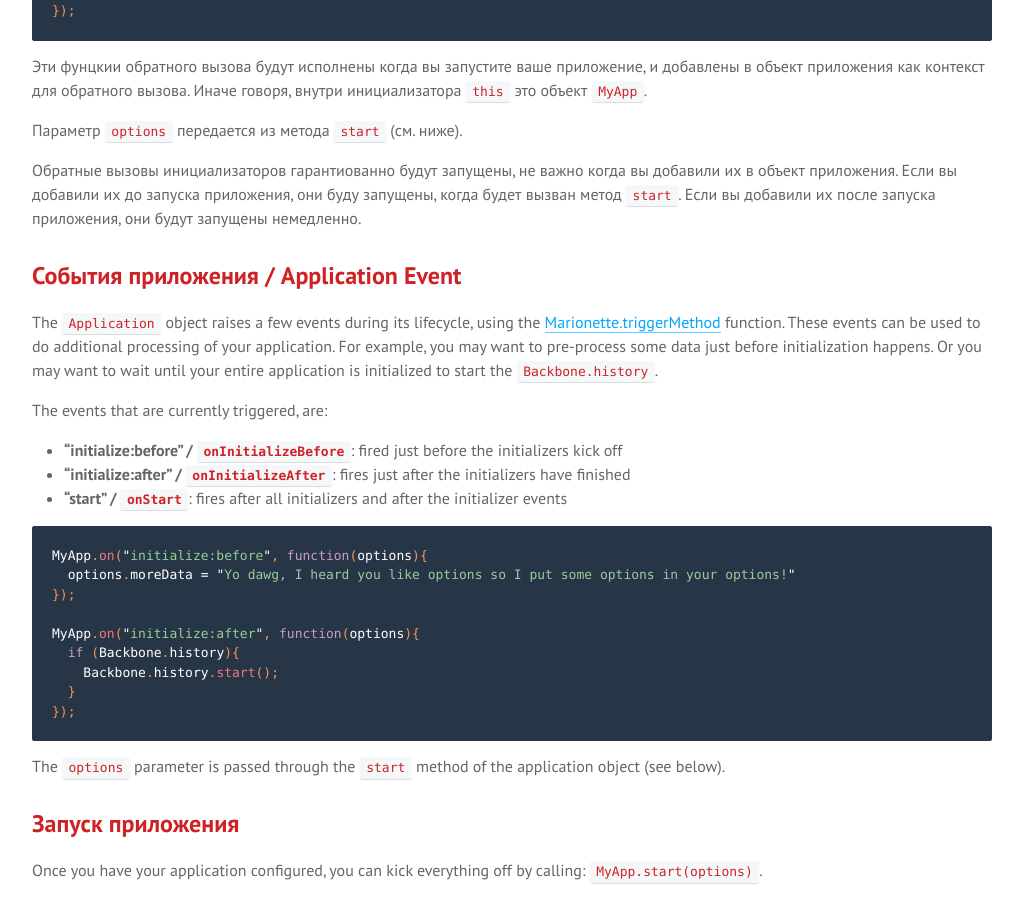
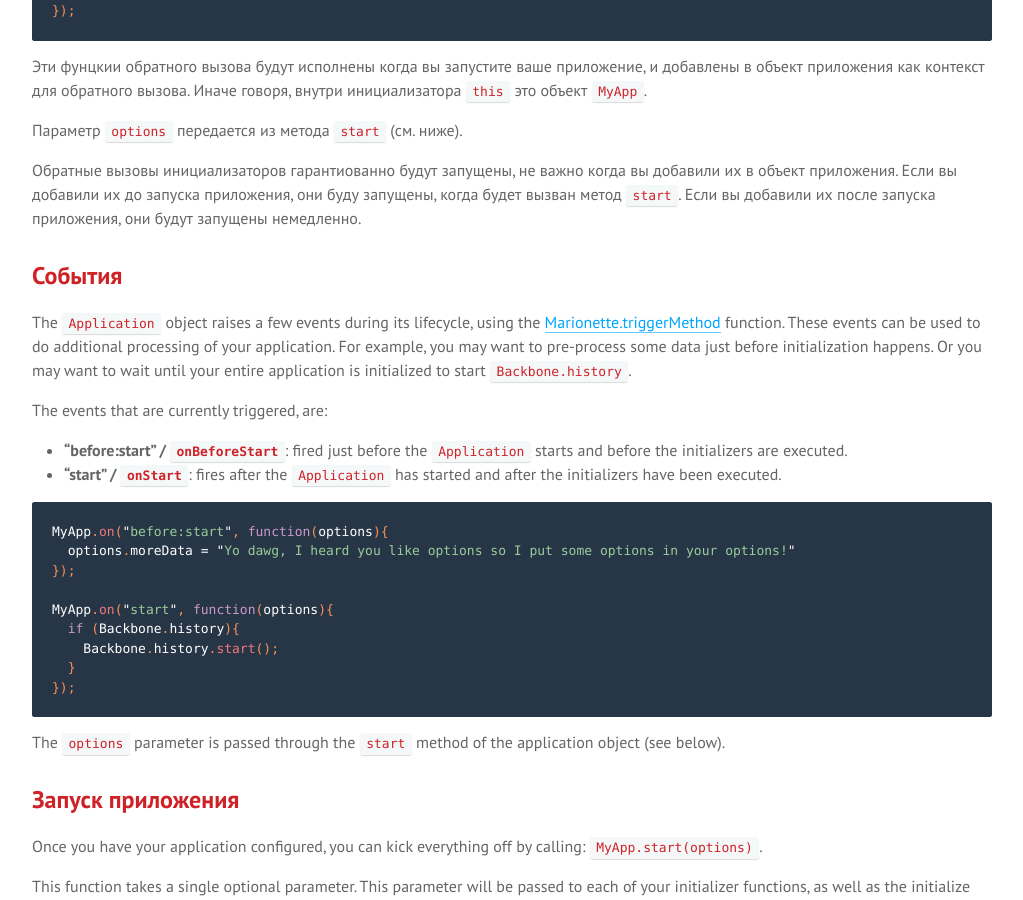
Before and after one commit to sadcitizen/marionettejs.ru, a Jekyll site: the page built from _posts/2014-01-01-application.md, in a window 1280 px wide and 900 px high, scrolled down 1442 px. Shown: the whole window, without its empty margins (128-1151 px from the left). Built offline with Jekyll 4.4.1, drawn with Linux system fonts in a browser that asks for light colours; some web fonts are replaced; Markdown is read by kramdown in place of the engine named in the settings.

Commit message:
update ru/Application

````diff
--- a/_includes/translation/ru/marionette.application.md
+++ b/_includes/translation/ru/marionette.application.md
@@ -59,27 +59,26 @@ MyApp.addInitializer(function(options){
 они буду запущены, когда будет вызван метод `start`. Если вы добавили их после запуска
 приложения, они будут запущены немедленно.
 
-## События приложения / Application Event
+## События
 
 The `Application` object raises a few events during its lifecycle, using the
 [Marionette.triggerMethod](./marionette.functions.md) function. These events
 can be used to do additional processing of your application. For example, you
 may want to pre-process some data just before initialization happens. Or you may
-want to wait until your entire application is initialized to start the
+want to wait until your entire application is initialized to start
 `Backbone.history`.
 
 The events that are currently triggered, are:
 
-* **"initialize:before" / `onInitializeBefore`**: fired just before the initializers kick off
-* **"initialize:after" / `onInitializeAfter`**: fires just after the initializers have finished
-* **"start" / `onStart`**: fires after all initializers and after the initializer events
+* **"before:start" / `onBeforeStart`**: fired just before the `Application` starts and before the initializers are executed.
+* **"start" / `onStart`**: fires after the `Application` has started and after the initializers have been executed.
 
 ```js
-MyApp.on("initialize:before", function(options){
+MyApp.on("before:start", function(options){
   options.moreData = "Yo dawg, I heard you like options so I put some options in your options!"
 });
 
-MyApp.on("initialize:after", function(options){
+MyApp.on("start", function(options){
   if (Backbone.history){
     Backbone.history.start();
   }
````
